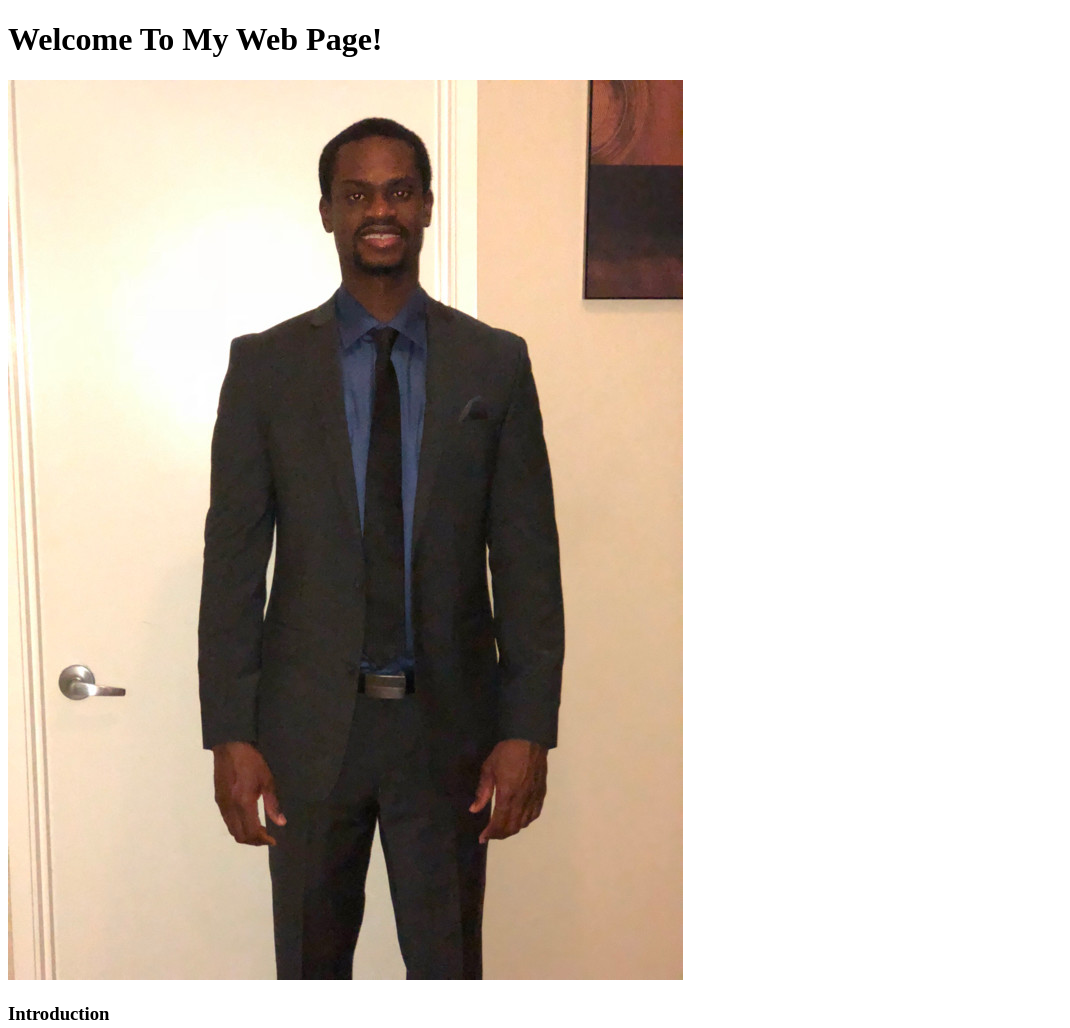
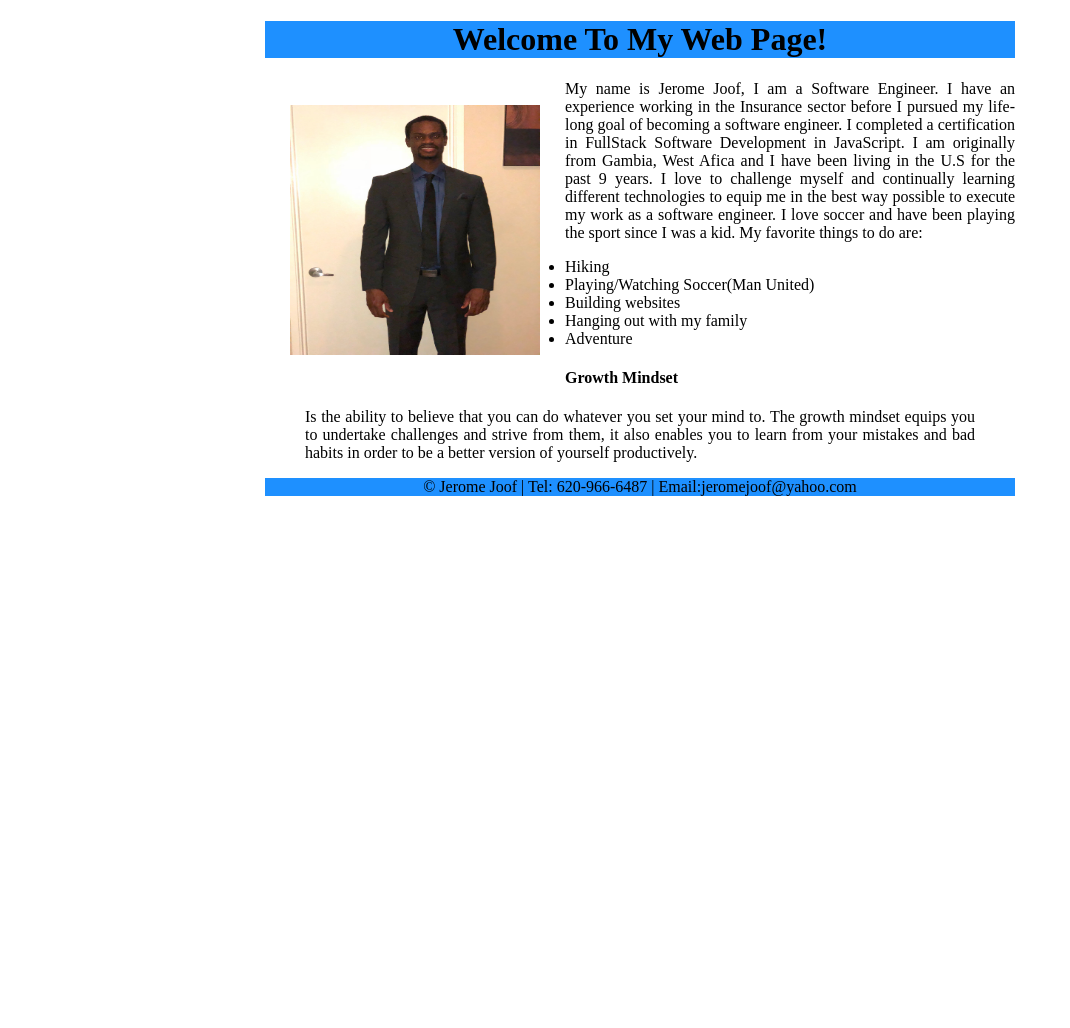
Before and after one commit to jjblues86/102S1-webPage, a plain HTML site: page index.html in a window 1280 px wide. Shown: the top 1028 px of the page, without its empty margins (0-1070 px from the left). After the commit the page ends 800 px from the top, so only its background shows below. Drawn offline with Linux system fonts and the light colour scheme.

Commit message:
added some css on the page

```diff
--- a/index.html
+++ b/index.html
@@ -5,14 +5,16 @@
   <meta name="viewport" content="width=device-width, initial-scale=1.0">
   <meta http-equiv="X-UA-Compatible" content="ie=edge">
   <title>Jerome's Web Page</title>
+  <link rel="stylesheet" href="style.css">
 </head>
 <body>
 
   <h1>Welcome To My Web Page!</h1>
 
-  <img src="assets/jerome.jpeg" alt="">
-  <h3>Introduction</h3>
-  <p>My name is Jerome Joof, I am a Software Engineer. I have an experience working in the Insurance sector before I pursued my life-long goal of becoming a software engineer. I completed a certification in FullStack Software Development in JavaScript. I am originally from Gambia, West Afica and I have been living in the U.S for the past 9 years. I love to challenge myself and continually learning different technologies to equip me in the best way possible to execute my work as a software engineer. I love soccer and have been playing the sport since I was a kid. My favorite things to do are:</p>
+  <main class="content">
+
+    <!-- <h3>Introduction</h3> -->
+ <p><img src="assets/jerome.jpeg" alt="">  My name is Jerome Joof, I am a Software Engineer. I have an experience working in the Insurance sector before I pursued my life-long goal of becoming a software engineer. I completed a certification in FullStack Software Development in JavaScript. I am originally from Gambia, West Afica and I have been living in the U.S for the past 9 years. I love to challenge myself and continually learning different technologies to equip me in the best way possible to execute my work as a software engineer. I love soccer and have been playing the sport since I was a kid. My favorite things to do are:</p>
 
     <ul>
       <li>Hiking</li>
@@ -25,6 +27,7 @@
     <h4>Growth Mindset</h4>
     <blockquote>Is the ability to believe that you can do whatever you set your mind to. The growth mindset equips you to undertake challenges and strive from them, it also enables you to learn from your mistakes and bad habits in order to be a better version of yourself productively.</blockquote>
 
+  </main>
 </body>
 <footer>&copy Jerome Joof | Tel: 620-966-6487 | Email:jeromejoof@yahoo.com </footer>
 </html>
--- /dev/null
+++ b/style.css
@@ -0,0 +1,26 @@
+body{
+  position: relative;
+  background-color: #ffffff;
+  width: 750px;
+  margin: 0 auto;
+  text-align: justify;
+
+}
+
+h1{
+  text-align: center;
+  background-color: dodgerblue;
+}
+
+img{
+  float: left;
+  width: 250px;
+  height: 250px;
+  padding: 25px;
+  margin: 0 0 0 0;
+}
+
+footer{
+  text-align: center;
+  background-color: #1e90ff;
+}
```
Lines whose indentation alone changed are shown as unchanged.
